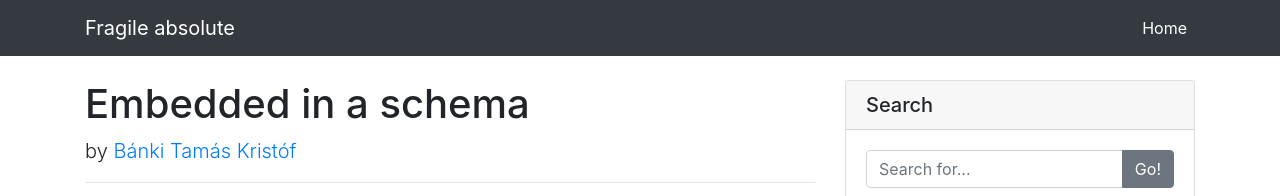
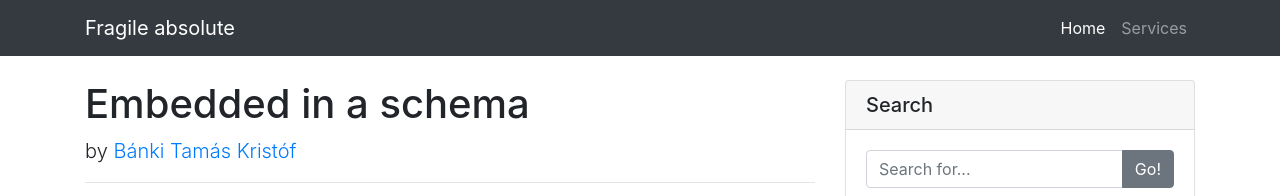
Before and after one commit to bankitomi26/anschlag, a website: page index.html in a window 1280 px wide. Shown: the top 196 px of the page. Drawn offline with Linux system fonts and the light colour scheme.

Commit message:
Update index.html

```diff
--- a/index.html
+++ b/index.html
@@ -33,7 +33,9 @@
             <a class="nav-link" href="https://bankitomi26.github.io/anschlag/">Home
               <span class="sr-only">(current)</span>
             </a>
-
+            <li class="nav-item">
+            <a class="nav-link" href="https://www.holmi.org/1991/04/wessely-anna-edgar-wind-muveszet-es-anarchia">Services</a>
+          </li>
           </li>
         </ul>
       </div>
```
